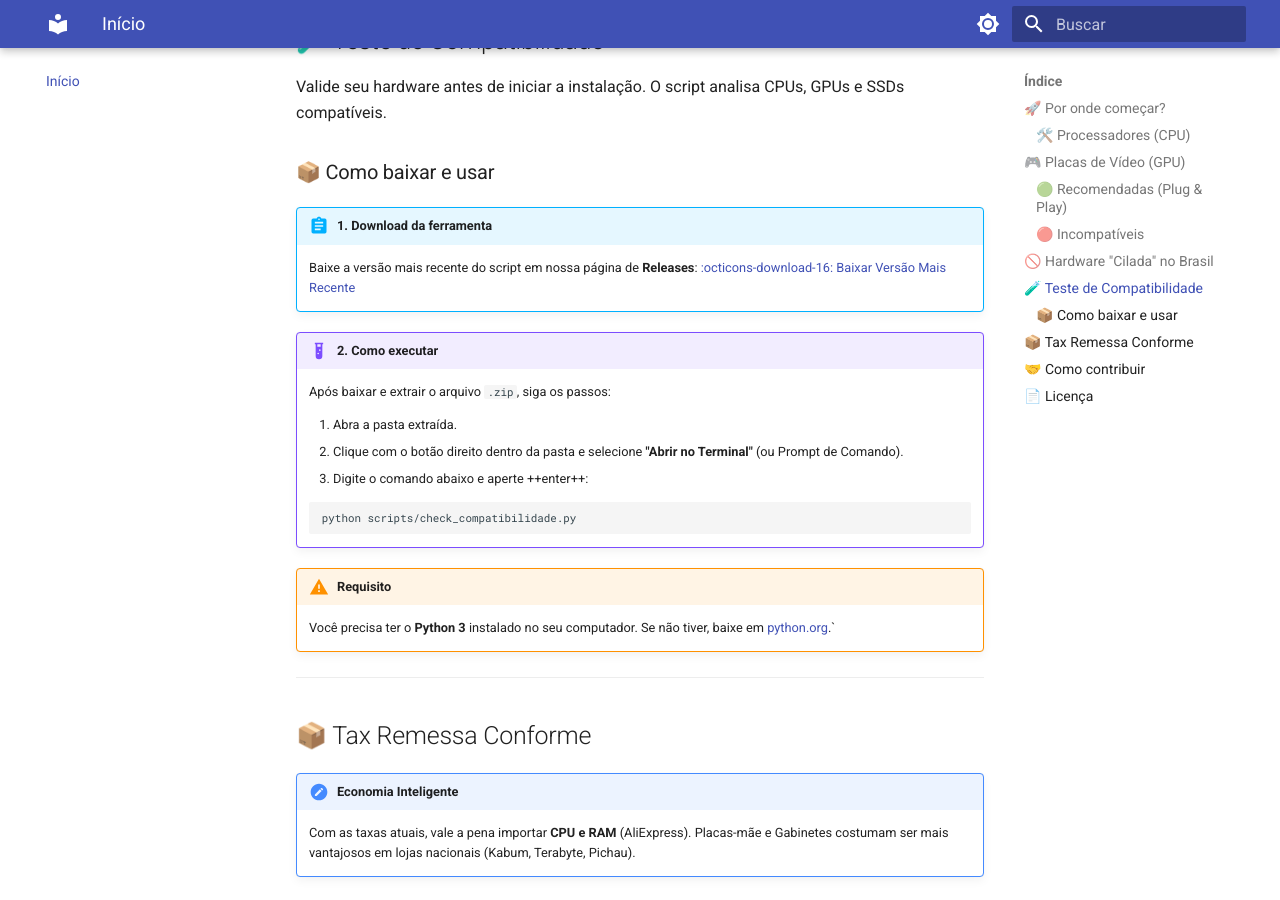
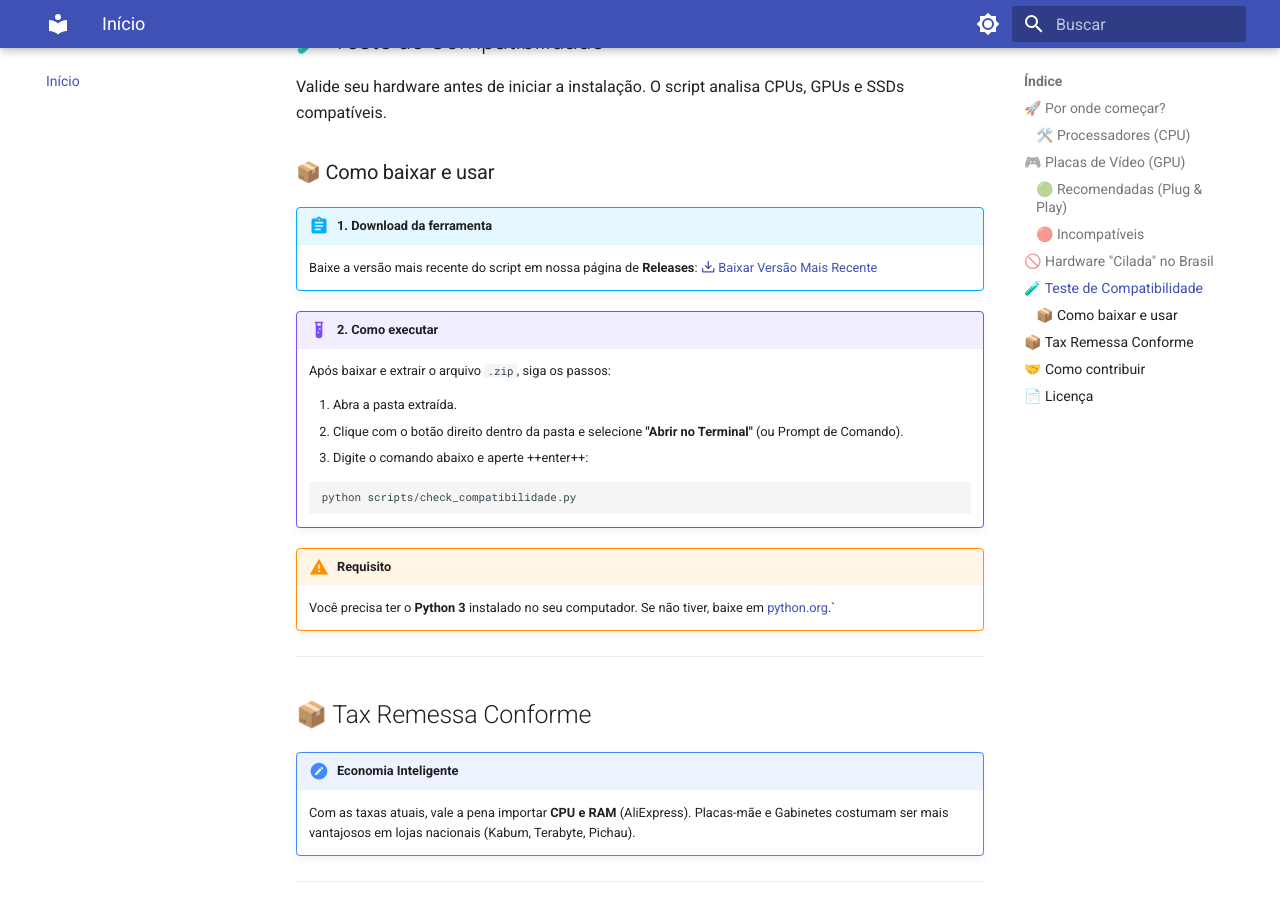
Before and after one commit to Gilberto-Mascena/guia-hackintosh, an MkDocs documentation site: the page built from docs/index.md, in a window 1280 px wide and 900 px high, scrolled down 1682 px. Built offline with MkDocs 1.6.1 and Material for MkDocs 9.7.7, drawn with Linux system fonts in a browser that asks for light colours.

Commit message:
fix: habilitar renderização de ícones SVG

```diff
--- a/mkdocs.yml
+++ b/mkdocs.yml
@@ -50,6 +50,9 @@
   - pymdownx.superfences
   - attr_list
   - md_in_html
+  - pymdownx.emoji: # Adicione isso para habilitar os ícones
+      emoji_index: !!python/name:material.extensions.emoji.twemoji
+      emoji_generator: !!python/name:material.extensions.emoji.to_svg
 
 nav:
   - Início: index.md
```
